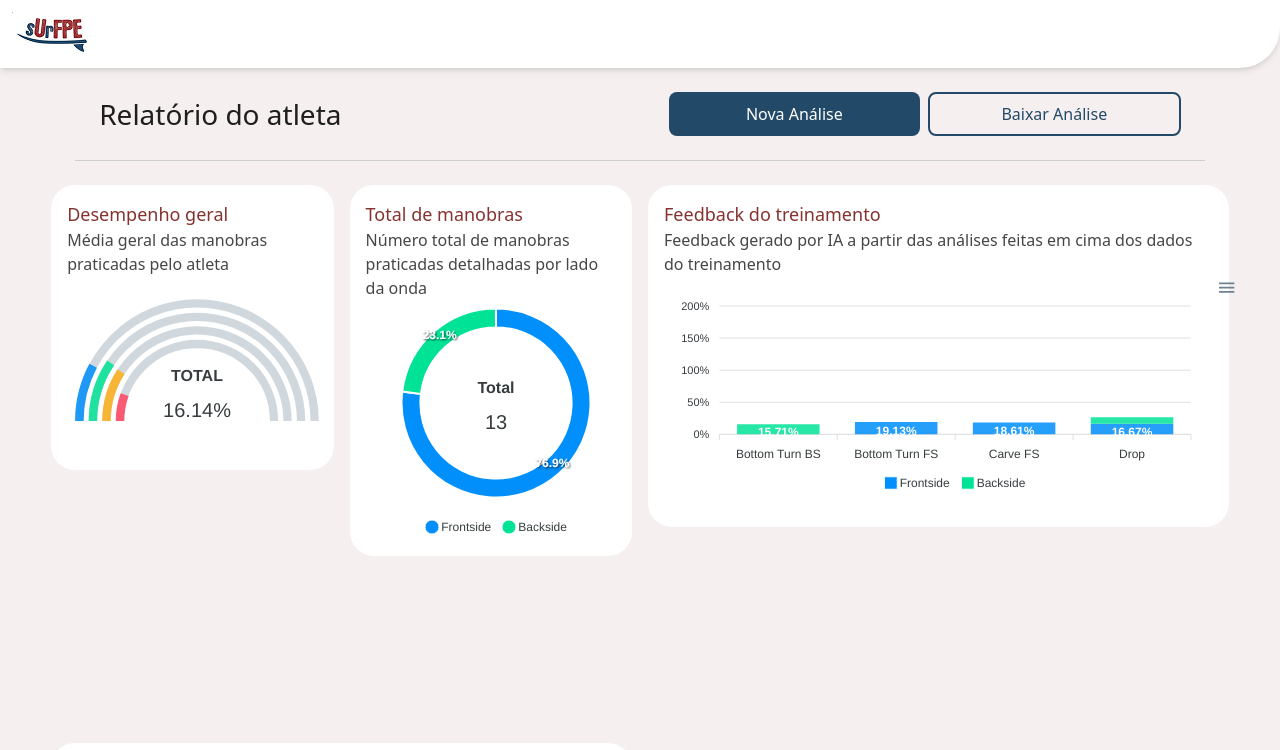
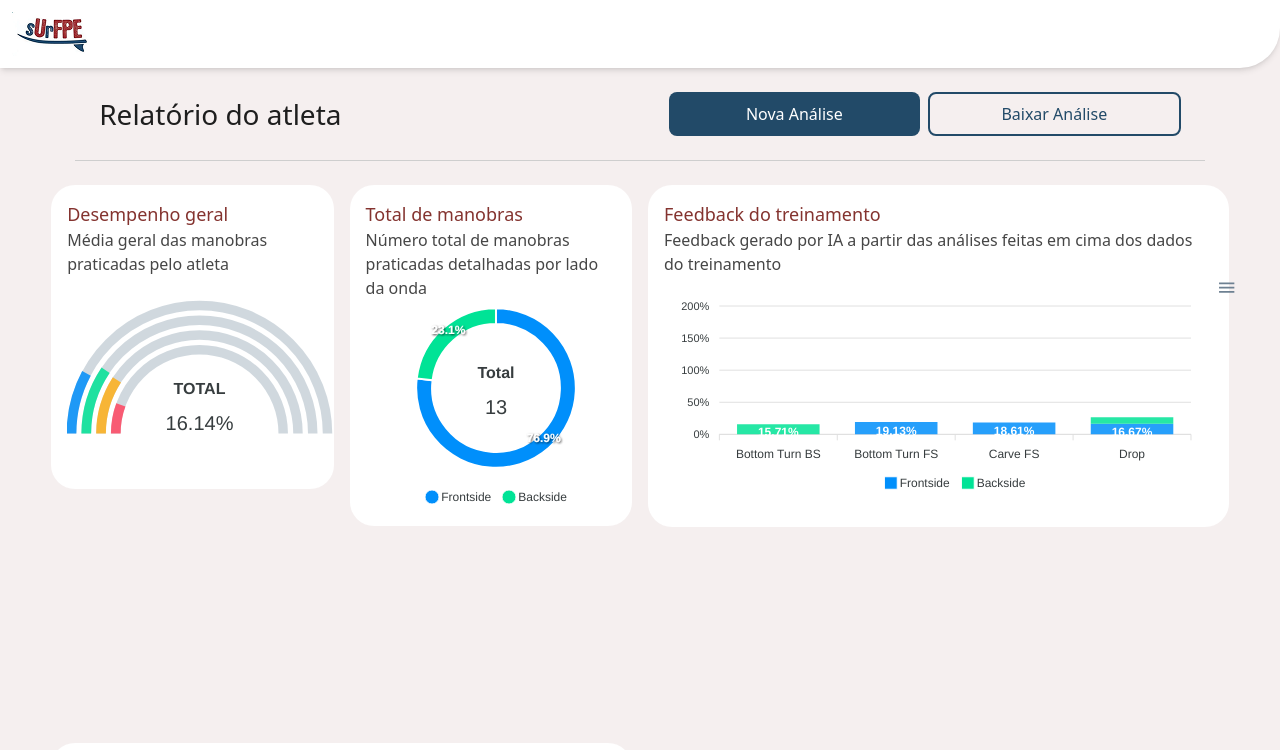
Before and after one commit to maduMelo/sUrFPE, a React (Vite) app in the folder frontend/: page / in a window 1280 px wide. Shown: the top 750 px of the page. Built offline with nearby package versions, Linux system fonts and the light colour scheme.

Commit message:
fix: size adjustments

```diff
--- a/frontend/src/components/Charts/TricksCount/TricksCount.tsx
+++ b/frontend/src/components/Charts/TricksCount/TricksCount.tsx
@@ -44,7 +44,6 @@ export const TricksCount = ({ tricksCount }: TricksCountProps) => {
         };
     }, [tricksCount])
 
-
     return (
         <div className="bar-chart">
             <Chart
@@ -52,7 +51,7 @@ export const TricksCount = ({ tricksCount }: TricksCountProps) => {
                 series={chartData.series}
                 type="donut"
                 width={260} //370
-                height={240} //350
+                height={210} //350
             />
         </div>
     );
--- a/frontend/src/components/Charts/TricksMean/TricksMean.tsx
+++ b/frontend/src/components/Charts/TricksMean/TricksMean.tsx
@@ -13,8 +13,8 @@ export const TricksMean = ({ tricks, tricksScores }: TricksMeanProps) => {
             grid: {
                 padding: {
                     bottom: -50,
-                    left: -30,
-                    right: -30,
+                    left: -35,
+                    // right: -15,
                 },
             },
             plotOptions: {
@@ -68,8 +68,8 @@ export const TricksMean = ({ tricks, tricksScores }: TricksMeanProps) => {
                 options={chartData.options}
                 series={chartData.series}
                 type="radialBar"
-                width={260} //370
-                height={240} //350
+                width={300} //370
+                height={280} //350
             />
         </div>
     );
```
Lines whose indentation alone changed are shown as unchanged.
